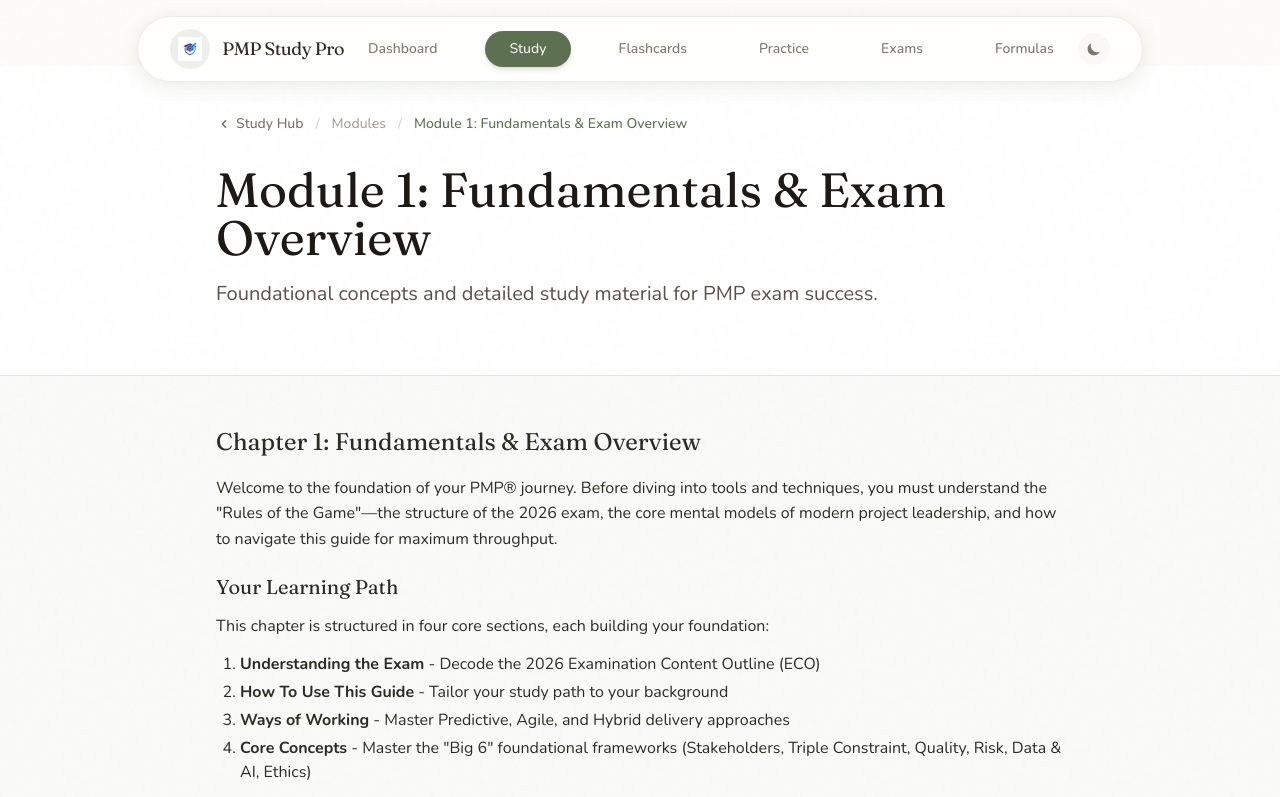
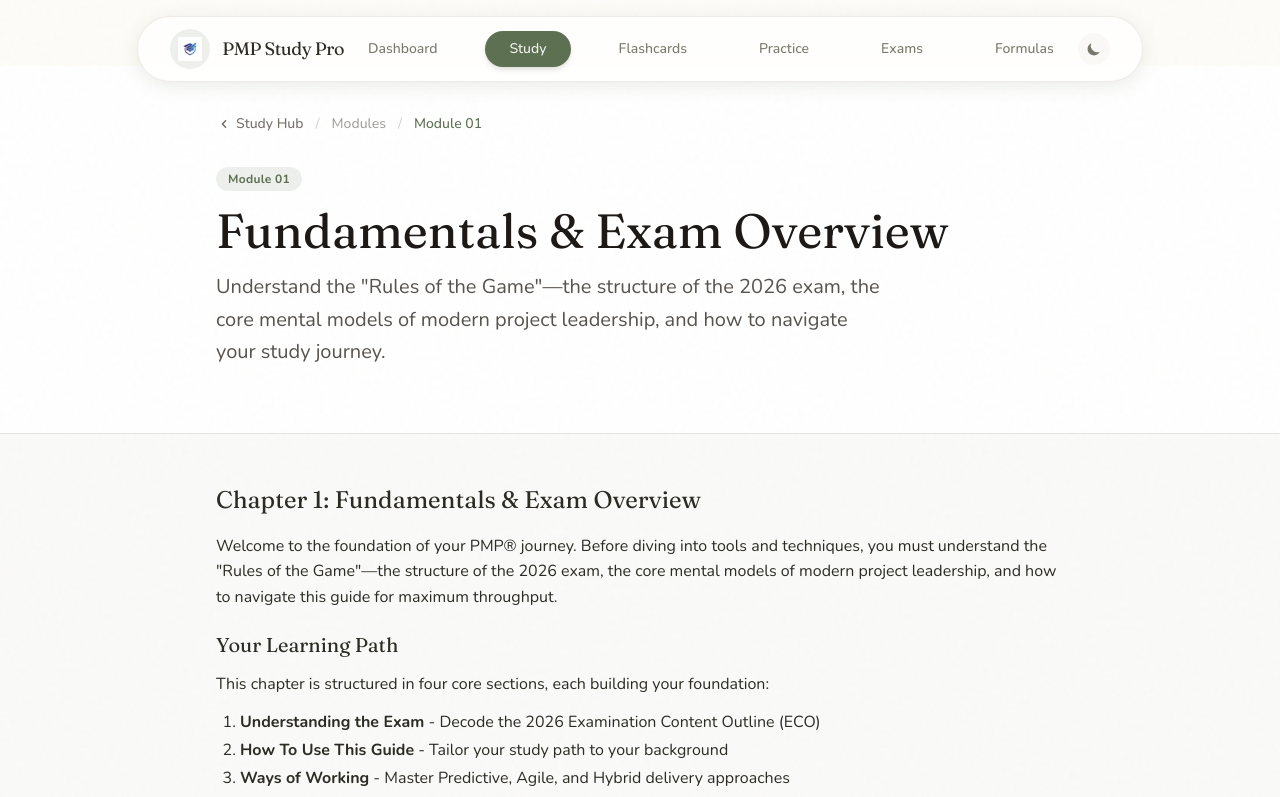
Before and after one commit to dustinober1/pmp_application, a SvelteKit app in the folder packages/web-svelte/: page /study/modules/01-introduction in a window 1280 px wide. Shown: the top 797 px of the page. Built offline with nearby package versions, Linux system fonts and the light colour scheme.

Commit message:
Polish module header display

```diff
--- /dev/null
+++ b/packages/web-svelte/src/lib/utils/moduleFormatting.ts
@@ -0,0 +1,16 @@
+export function getModuleNumber(moduleId: string): string | null {
+  const match = moduleId.match(/^(\d+)/);
+  if (!match) return null;
+  return match[1].padStart(2, "0");
+}
+
+export function getModuleShortTitle(moduleTitle: string): string {
+  const match = moduleTitle.match(/^Module\s*\d+\s*:\s*(.+)$/i);
+  return (match?.[1] ?? moduleTitle).trim();
+}
+
+export function getModuleBreadcrumbLabel(moduleId: string, moduleTitle: string): string {
+  const moduleNumber = getModuleNumber(moduleId);
+  const shortTitle = getModuleShortTitle(moduleTitle);
+  return moduleNumber ? `Module ${moduleNumber}: ${shortTitle}` : moduleTitle;
+}
--- a/packages/web-svelte/src/routes/study/+page.svelte
+++ b/packages/web-svelte/src/routes/study/+page.svelte
@@ -8,6 +8,7 @@
 	import ErrorState from '$lib/components/ErrorState.svelte';
 	import Card from '$lib/components/ui/Card.svelte';
 	import Button from '$lib/components/ui/Button.svelte';
+	import { getModuleNumber, getModuleShortTitle } from '$lib/utils/moduleFormatting';
 
 	export let data;
 
@@ -236,10 +237,10 @@
 									<div class="absolute top-0 right-0 w-32 h-32 bg-primary/10 rounded-bl-blob -mr-8 -mt-8 transition-transform group-hover:scale-110"></div>
 									<div class="relative z-10">
 										<span class="inline-block px-3 py-1 text-xs font-bold text-primary bg-primary/10 rounded-full mb-3">
-											Module {module.id.split('-')[0]}
+											Module {getModuleNumber(module.id) ?? module.id.split('-')[0]}
 										</span>
 										<h3 class="text-xl font-bold font-serif mb-2 group-hover:text-primary transition-colors">
-											{module.title}
+											{getModuleShortTitle(module.title)}
 										</h3>
 										<p class="text-sm text-muted-foreground mb-4 line-clamp-2">
 											{module.description}
--- a/packages/web-svelte/src/routes/study/modules/[moduleId]/+page.svelte
+++ b/packages/web-svelte/src/routes/study/modules/[moduleId]/+page.svelte
@@ -6,6 +6,7 @@
 	import ConceptCard from '$lib/components/ConceptCard.svelte';
 	import TriangleViz from '$lib/components/TriangleViz.svelte';
 	import PowerInterestGrid from '$lib/components/PowerInterestGrid.svelte';
+	import { getModuleNumber, getModuleShortTitle } from '$lib/utils/moduleFormatting';
 
 	export let data;
 
@@ -98,7 +99,10 @@
  return content.replace(/href="\.\/([^"]+)"/g, `href="${base}/study/modules/${data.module.id}/$1"`);
  }
 
- $: processedBlocks = blocks.map(b => b.type === 'markdown' ? { ...b, content: fixLinks(b.content) } : b);
+	$: processedBlocks = blocks.map(b => b.type === 'markdown' ? { ...b, content: fixLinks(b.content) } : b);
+
+	$: moduleNumber = getModuleNumber(data.module.id);
+	$: moduleShortTitle = getModuleShortTitle(data.module.title);
 </script>
 
 <div class="min-h-screen bg-stone-50 dark:bg-stone-950 pb-20">
@@ -115,14 +119,19 @@
  <span class="text-stone-300">/</span>
  <span class="text-stone-400">Modules</span>
  <span class="text-stone-300">/</span>
- <span class="text-primary">{data.module.title}</span>
+ <span class="text-primary">{moduleNumber ? `Module ${moduleNumber}` : data.module.title}</span>
  </nav>
 
+ <div class="mb-4">
+ <span class="inline-flex items-center px-3 py-1 text-xs font-bold tracking-wide text-primary bg-primary/10 rounded-full">
+ {moduleNumber ? `Module ${moduleNumber}` : 'Module'}
+ </span>
+ </div>
  <h1 class="text-4xl md:text-5xl font-black text-stone-900 dark:text-stone-100 mb-4 font-serif leading-tight">
- {data.module.title}
+ {moduleShortTitle}
  </h1>
  <p class="text-xl text-stone-600 dark:text-stone-400 max-w-2xl leading-relaxed">
- Foundational concepts and detailed study material for PMP exam success.
+ {data.module.description}
  </p>
  </div>
  </header>
--- a/packages/web-svelte/src/routes/study/modules/[moduleId]/[sectionId]/+page.svelte
+++ b/packages/web-svelte/src/routes/study/modules/[moduleId]/[sectionId]/+page.svelte
@@ -6,6 +6,7 @@
  import ConceptCard from '$lib/components/ConceptCard.svelte';
  import TriangleViz from '$lib/components/TriangleViz.svelte';
  import PowerInterestGrid from '$lib/components/PowerInterestGrid.svelte';
+ import { getModuleBreadcrumbLabel } from '$lib/utils/moduleFormatting';
 
  export let data;
 
@@ -120,7 +121,7 @@
  </a>
  <span class="text-stone-300">/</span>
  <a href="{base}/study/modules/{data.module.id}" class="text-stone-500 hover:text-primary transition-colors">
- {data.module.title}
+ {getModuleBreadcrumbLabel(data.module.id, data.module.title)}
  </a>
  <span class="text-stone-300">/</span>
  <span class="text-primary truncate">{data.title}</span>
```
